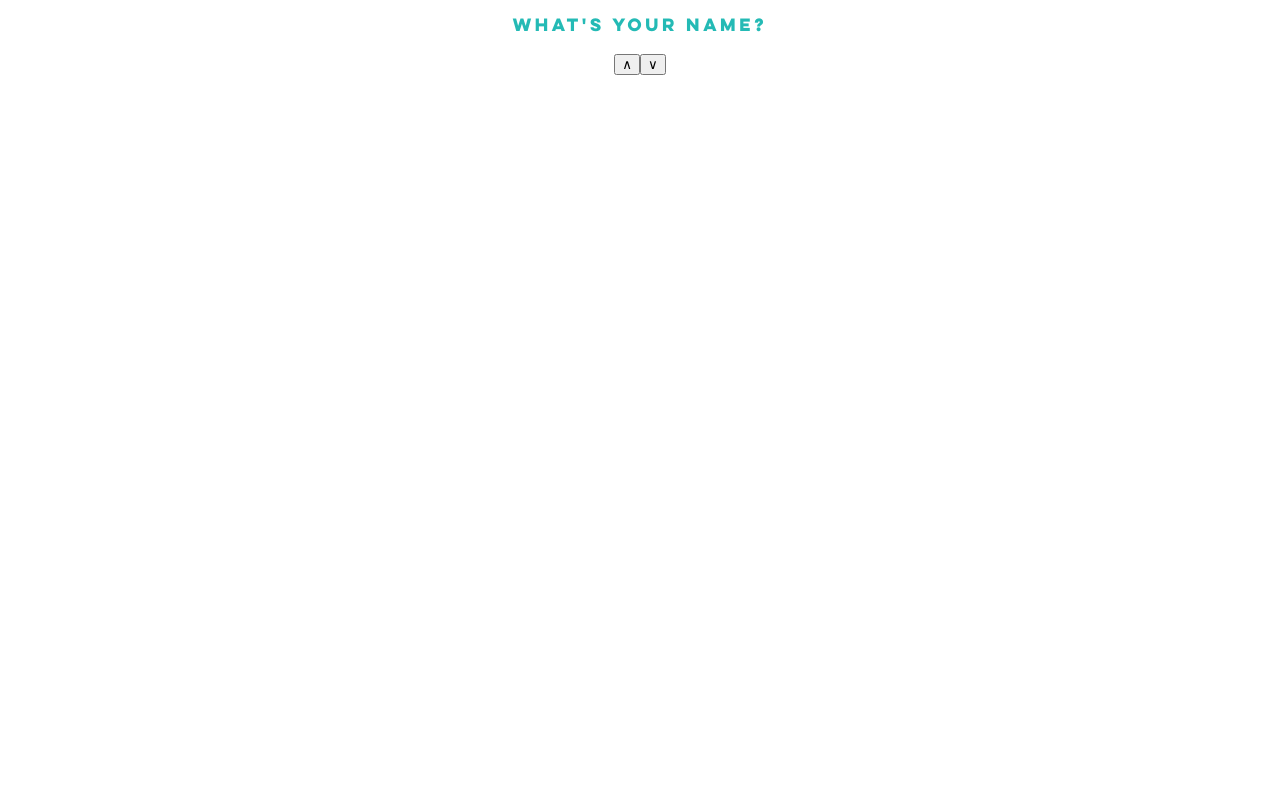
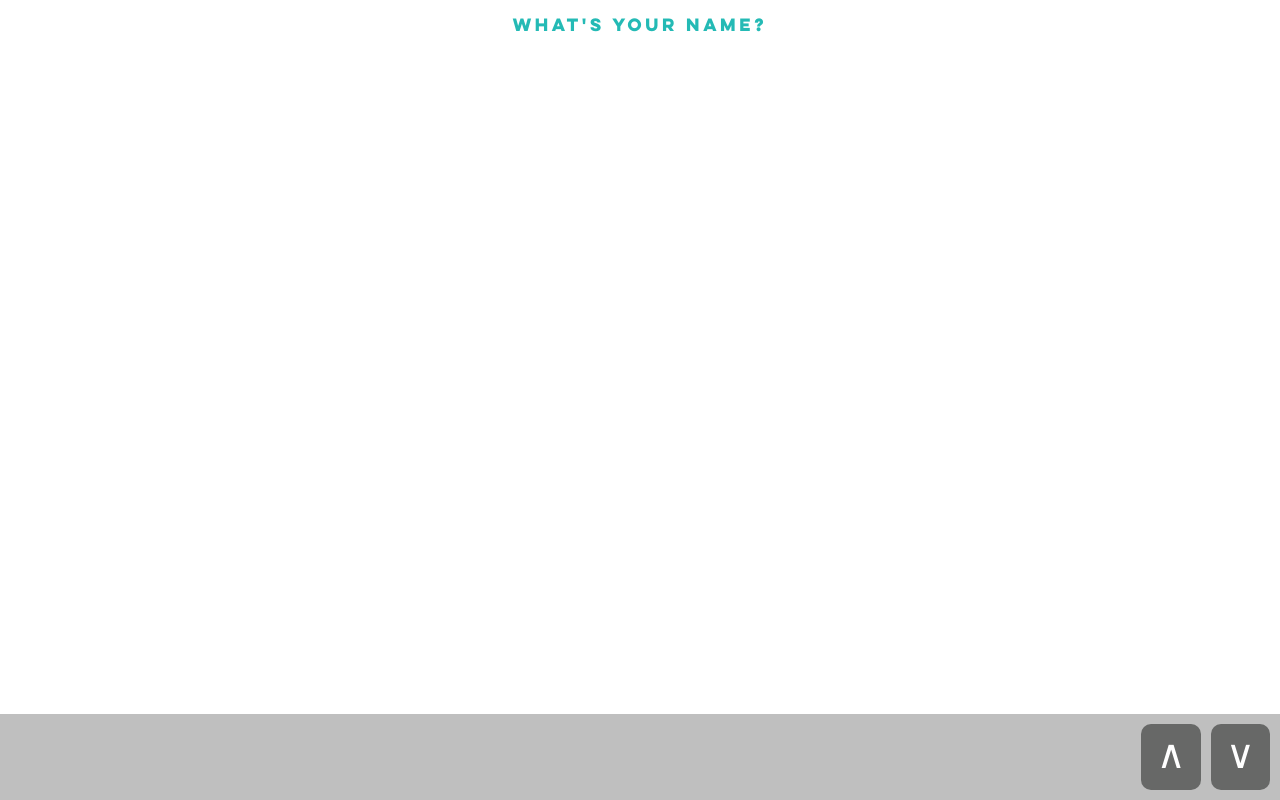
Before and after one commit to lowell-list/virtual-nile-web-app, a React (Create React App) app: page / in a window 1280 px wide. Both pictures are taken after a click on the button "Start!". Built offline with nearby package versions, Linux system fonts and the light colour scheme.

Commit message:
development of page status bar

```diff
--- a/src/App.js
+++ b/src/App.js
@@ -6,6 +6,7 @@ import babas_logo from './img/babas_logo.png';
 // page IDs
 const PID_1_1_LANDING             = '1.1-landing';
 const PID_3_1_ENTER_NAME          = '3.1-enter-name';
+const PID_4_1_ENTER_EMAIL         = '4.1-enter-email';
 
 // local storage keys
 
@@ -68,7 +69,15 @@ function CurrentPage(props) {
 
   switch(currentPageId) {
     case PID_3_1_ENTER_NAME:
-      return <PageEnterName />;
+      return <PageEnterName
+        onPreviousClick={() => onPageIdSelected(PID_1_1_LANDING) }
+        onNextClick={() => onPageIdSelected(PID_4_1_ENTER_EMAIL) }
+      />;
+    case PID_4_1_ENTER_EMAIL:
+      return <PageEnterEmail
+        onPreviousClick={() => onPageIdSelected(PID_3_1_ENTER_NAME) }
+        onNextClick={() => console.log("There is no next page yet.") }
+      />;
     case PID_1_1_LANDING:
     default:
       return <PageLanding
@@ -92,7 +101,7 @@ class PageLanding extends Component {
         <p className="Page-normal-text">Eos populo delenit repudiandae id, in eripuit imperdiet mel, iuvaret dolores vis id. Menandri scripserit sed in, eam in mollis expetenda repudiandae. Ne eros error hendrerit mea. Ut usu libris virtute. At enim falli accommodare vis.</p>
         <p className="Page-normal-text">Ut modo aeterno concludaturque pri, eu voluptua ullamcorper sit. Eu sea elitr constituto, vel cibo alterum inermis te. Omnium nostrum ne mea. Ut vis summo choro animal, pri cu ullum cetero eripuit.</p>
         <p className="Page-normal-text">Mea eu augue omnium timeam, eu salutatus disputationi vel, id wisi saepe delicata has. An eum odio inermis. Quo nibh intellegat interesset an. Soluta prompta cu per, ut quidam bonorum epicurei sit.</p>
-        <button className="Page-next-button Page-evergreen-button" onClick={this.props.onStartClick}>Start!</button>
+        <button className="Page-large-next-button Page-evergreen-button" onClick={this.props.onStartClick}>Start!</button>
       </div>
     );
   }
@@ -100,16 +109,29 @@ class PageLanding extends Component {
 
 class PageEnterName extends Component {
 
-  constructor(props) {
-    super(props);
-    console.log("page props: " + props);
+  render() {
+    return (
+      <div className="Page">
+        <p className="Page-Header-1">What's your name?</p>
+        <PageStatusBar
+          onPreviousClick={this.props.onPreviousClick}
+          onNextClick={this.props.onNextClick}
+        />
+      </div>
+    );
   }
+}
+
+class PageEnterEmail extends Component {
 
   render() {
     return (
       <div className="Page">
-        <p className="Page-Header-1">What's your name?</p>
-        <PageStatusBar />
+        <p className="Page-Header-1">What's your email?</p>
+        <PageStatusBar
+          onPreviousClick={this.props.onPreviousClick}
+          onNextClick={this.props.onNextClick}
+        />
       </div>
     );
   }
@@ -118,8 +140,13 @@ class PageEnterName extends Component {
 function PageStatusBar(props) {
   return (
     <div className="PageStatusBar">
-      <button className="PageStatusBar-previous-button" onClick={props.onPreviousClick}>∧</button>
-      <button className="PageStatusBar-next-button" onClick={props.onNextClick}>∨</button>
+      <div className="PageStatusBar-progressbar">
+        {/* TODO: add progressbar here */}
+      </div>
+      <div className="PageStatusBar-buttons">
+        <button className="PageStatusBar-button" onClick={props.onPreviousClick}>∧</button>
+        <button className="PageStatusBar-button" onClick={props.onNextClick}>∨</button>
+      </div>
     </div>
   )
 }
--- a/src/Page.css
+++ b/src/Page.css
@@ -40,15 +40,16 @@
 }
 
 .Page-evergreen-button {
-  position:fixed;
+  position: fixed;
+  width: 90%;
   bottom: 20px;
   left: 50%;
   transform: translateX(-50%);
 }
 
-.Page-next-button {
-  -webkit-border-radius: 5;
-  -moz-border-radius: 5;
+.Page-large-next-button {
+  -webkit-border-radius: 5px;
+  -moz-border-radius: 5px;
   border-radius: 5px;
   font-family: LuloCleanOneBold, sans-serif;
   color: #ffffff;
@@ -59,6 +60,45 @@
   border: none;
 }
 
-.Page-next-button:hover {
+.Page-large-next-button:hover {
   text-decoration: none;
 }
+
+.PageStatusBar {
+  position: fixed;
+  width: 100%;
+  bottom: 0;
+  left: 50%;
+  transform: translateX(-50%);
+  background: #BFBFBF;
+  padding: 10px;
+}
+
+.PageStatusBar-progressbar {
+  position: absolute;
+  background: goldenrod;
+  top: 50%;
+  transform: translateY(-50%);
+}
+
+.PageStatusBar-buttons {
+  float: right;
+}
+
+.PageStatusBar-button {
+  -webkit-border-radius: 10px;
+  -moz-border-radius: 10px;
+  border-radius: 10px;
+  font-family: LuloCleanOne, sans-serif;
+  color: #ffffff;
+  font-size: 40px;
+  background: #676867;
+  padding: 5px 15px 5px 15px;
+  text-decoration: none;
+  border: none;
+  margin-right: 10px;
+}
+
+.PageStatusBar-button:hover {
+  text-decoration: none;
+}
```
